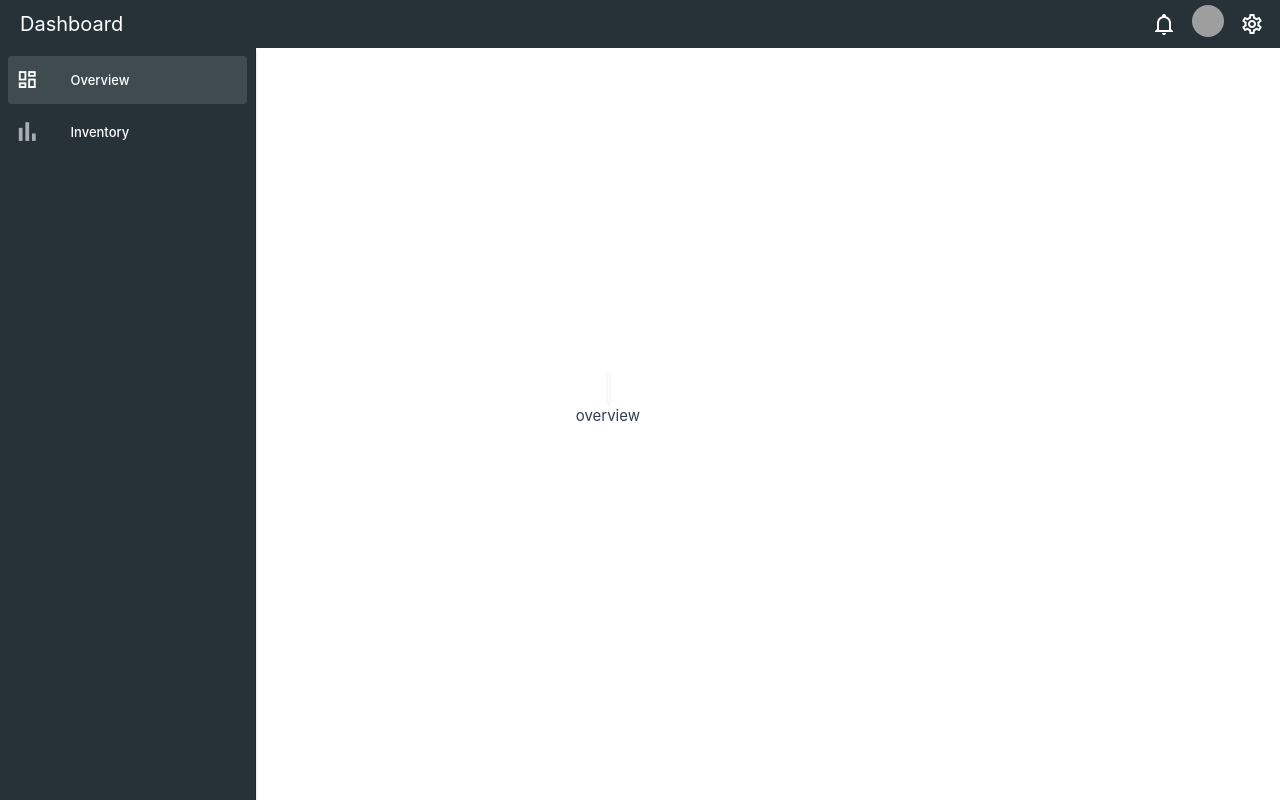
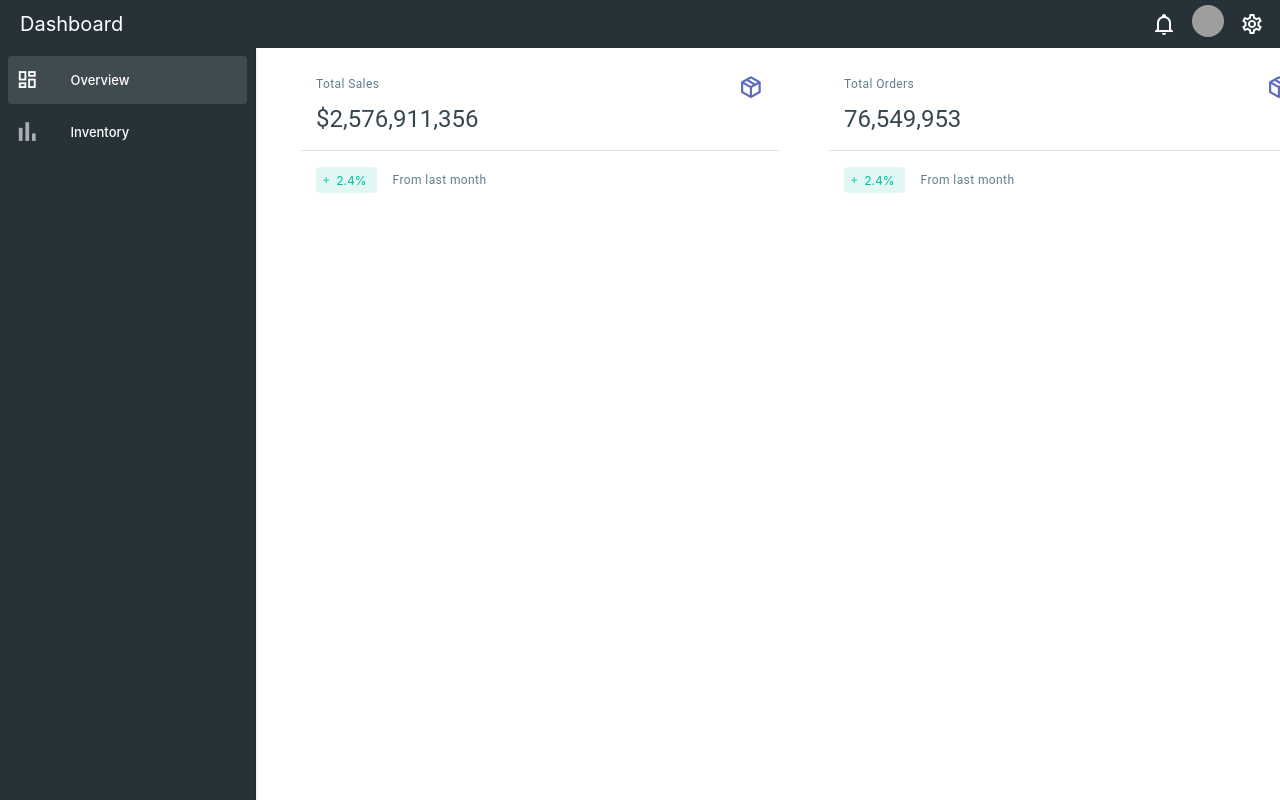
Before and after one commit to menahil-tanveer55/ecommerce-admin-dashboard, a Vue app in the folder EcommerceAdminDashboard/: page / in a window 1280 px wide. Built offline with nearby package versions, Linux system fonts and the light colour scheme; grey boxes are pictures that could not be loaded.

Commit message:
statistics component init

```diff
--- a/EcommerceAdminDashboard/src/App.vue
+++ b/EcommerceAdminDashboard/src/App.vue
@@ -9,5 +9,18 @@ import SideBar from './components/SideBar.vue'
   <div class="mt-8">
     <SideBar></SideBar>
   </div>
-  <RouterView />
+  <div id="main-div">
+    <RouterView />
+  </div>
 </template>
+<style>
+#main-div {
+  position: fixed;
+  left: 260px;
+  top: 48px;
+  width: calc(100vw-266px);
+  height: calc(100vh-40px);
+  overflow: scroll;
+  background-color: transparent;
+}
+</style>
--- a/EcommerceAdminDashboard/src/assets/main.css
+++ b/EcommerceAdminDashboard/src/assets/main.css
@@ -19,16 +19,3 @@ a,
     background-color: hsla(160, 100%, 37%, 0.2);
   }
 }
-
-@media (min-width: 1024px) {
-  body {
-    display: flex;
-    place-items: center;
-  }
-
-  #app {
-    display: grid;
-    grid-template-columns: 1fr 1fr;
-    padding: 0 2rem;
-  }
-}
--- /dev/null
+++ b/EcommerceAdminDashboard/src/components/StatisticsCard.vue
@@ -0,0 +1,51 @@
+<template>
+  <v-card class="mx-6" variant="flat" width="480px">
+    <v-card-item>
+      <div>
+        <div class="mb-1 d-flex justify-space-between w-100">
+          <div class="text-capitalize text-blue-grey text-caption">
+            {{ cardProperties.title }}
+          </div>
+          <div>
+            <v-icon
+              size="large"
+              color="indigo-lighten-1"
+              icon="mdi-package-variant-closed"
+            ></v-icon>
+          </div>
+        </div>
+        <div class="text-h5 text-blue-grey-darken-3 mb-1">
+          {{ cardProperties.currencySymbol }}{{ formatNumber(cardProperties.figure) }}
+        </div>
+      </div>
+    </v-card-item>
+    <v-divider></v-divider>
+    <v-card-actions>
+      <v-chip class="ma-2" color="teal-accent-4" label size="small">
+        <v-icon start size="x-small" icon="mdi-plus"></v-icon>
+        {{ cardProperties.percentage }}
+      </v-chip>
+      <span class="text-caption text-blue-grey">From last month</span>
+    </v-card-actions>
+  </v-card>
+</template>
+<script lang="ts" setup>
+import { defineProps } from 'vue'
+import { formatNumber } from '@/utilities'
+
+defineProps({
+  cardProperties: {
+    type: Object,
+    default: () => {
+      return {
+        title: '',
+        figure: 0,
+        percentage: '0%',
+        currencySymbol: ''
+      }
+    },
+    required: true
+  },
+  loading: Boolean
+})
+</script>
--- /dev/null
+++ b/EcommerceAdminDashboard/src/utilities.ts
@@ -0,0 +1,8 @@
+export const formatDate = (date: string) => {
+  const utc_date = new Date(+date).toUTCString()
+  const extracted_date = utc_date.substring(5, 16)
+  return new Date(extracted_date).toLocaleDateString('en-US')
+}
+export const formatNumber = (number: number) => {
+  return number.toString().replace(/\B(?=(\d{3})+(?!\d))/g, ',')
+}
--- a/EcommerceAdminDashboard/src/views/Overview.vue
+++ b/EcommerceAdminDashboard/src/views/Overview.vue
@@ -1,4 +1,28 @@
 <template>
-  <div>overview</div>
+  <v-container class="w-full">
+    <div class="d-flex justify-space-evenly w-full">
+      <StatisticsCard
+        v-for="data in statisticsData"
+        :key="`statistics-card-${data.title}`"
+        :card-properties="data"
+      />
+    </div>
+  </v-container>
 </template>
-<script setup lang="ts"></script>
+<script setup lang="ts">
+import StatisticsCard from '@/components/StatisticsCard.vue'
+const statisticsData = [
+  {
+    title: 'total sales',
+    figure: 2576911356,
+    percentage: '2.4%',
+    currencySymbol: '$'
+  },
+  {
+    title: 'total Orders',
+    figure: 76549953,
+    percentage: '2.4%'
+  }
+]
+</script>
+<style scoped></style>
```
